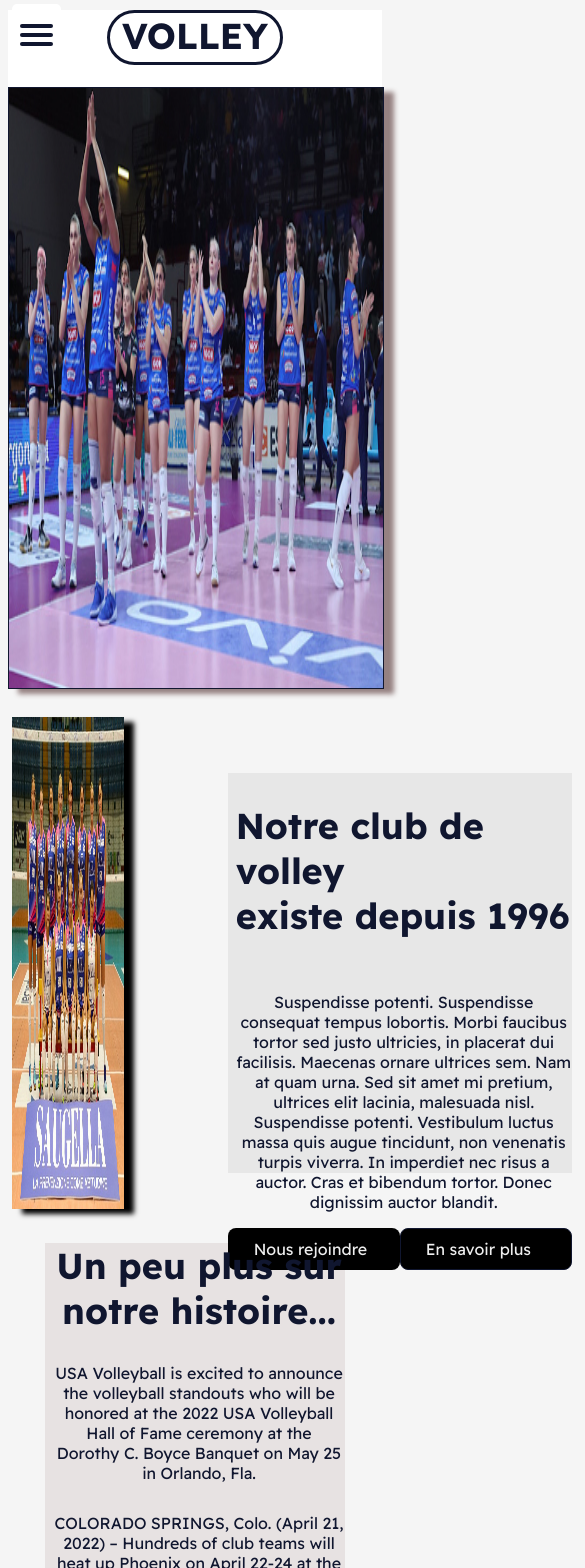
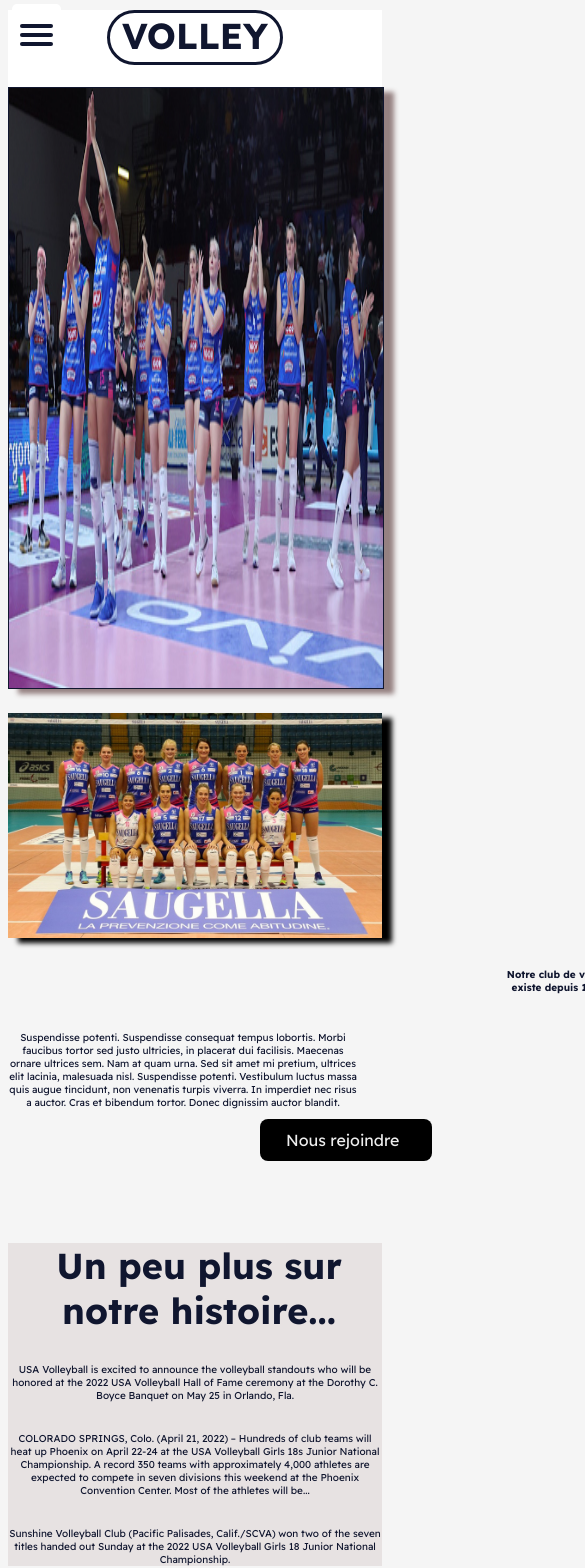
Before and after one commit to mehdijouihri/Association-sportive, a React (Create React App) app: page /notre-histoire in a window 390 px wide. Shown: the top 1568 px of the page, 585 px wide, since content can reach past the window. Built offline with nearby package versions, Linux system fonts and the light colour scheme.

Commit message:
risponsive page histoire

```diff
--- a/package.json
+++ b/package.json
@@ -8,6 +8,7 @@
     "@testing-library/user-event": "^13.5.0",
     "react": "^18.1.0",
     "react-dom": "^18.1.0",
+    "react-responsive": "^9.0.0-beta.8",
     "react-router-dom": "^6.3.0",
     "react-scripts": "^5.0.1",
     "sass": "^1.51.0",
--- a/src/pages/notre-histoire.js
+++ b/src/pages/notre-histoire.js
@@ -5,6 +5,7 @@
 import  '../styles/notre-histoire.css'
 import ButtonPrimary from '../components/ButtonPrimary/ButtonPrimary'
 import ButtonSecondary from '../components/ButtonSecondary/ButtonSecondary'
+
 
 const Histoire = () => {
     return (
--- a/src/styles/notre-histoire.css
+++ b/src/styles/notre-histoire.css
@@ -22,15 +22,12 @@
     flex-direction:row;
 }
 container .texte{
-    background-color: rgb(231, 231, 231);
     width: 1100px;
     height: 400px;
     display: flex;
     flex-direction:column;
-    margin-top: 60px;
-    margin-left: 100px;
+}
 
-}
 h1,p{
     margin-top: 30px;
     margin-left: 8px;
@@ -41,8 +38,7 @@
 
 .container2{
     background-color: rgb(231, 226, 226);
-    margin-left: 10%;
-    margin-right: 10%;
+
 
 }
 
@@ -53,3 +49,26 @@
 .container2, p{
     text-align: center;
 }
+@media only screen and (max-width: 600px) {
+   .voley1, .voley2{
+       width: 100%;
+       margin: auto;
+   }
+   container{
+    margin-top: 20px;
+    height:500px;
+    display: flex;
+    flex-direction:column;
+}
+container h1, p{
+    margin-left: 0;
+    margin-right: 0;
+    font-size: 10px;
+    text-align: center;
+}
+container .texte p{
+    width: 350px;
+    display: flex;
+    flex-direction:column;
+}
+}
```
Also changed, not shown: 1 other file (tests, documents, lock files or other folders).
